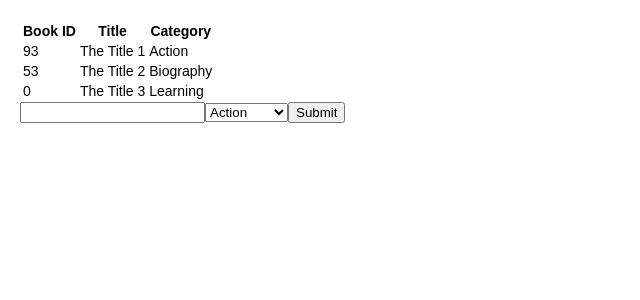
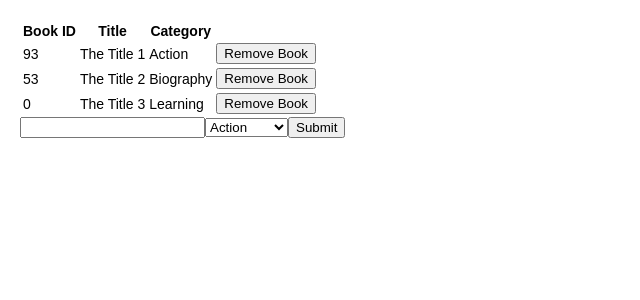
Before and after one commit to guillainbisimwa/React-Bookstore, a React (Create React App) app: page / in a window 1280 px wide. Shown: the top 300 px of the page, without its empty margins (0-640 px from the left). Built offline with nearby package versions, Linux system fonts and the light colour scheme.

Commit message:
Connect the REMOVE_BOOK action to the component

```diff
--- a/src/components/Book.js
+++ b/src/components/Book.js
@@ -1,15 +1,24 @@
 import React from 'react';
 import PropTypes from 'prop-types';
 
-const Book = ({ book }) => (
+const Book = ({ book, removeBookHandler }) => (
   <>
     <td>{ book.id }</td>
     <td>{ book.title }</td>
     <td>{ book.category }</td>
+    <td>
+    <button
+        type="button"
+        onClick={() => removeBookHandler(book.id)}
+      >
+        Remove Book
+      </button>
+    </td>
   </>
 );
 
 Book.propTypes = {
+  removeBookHandler: PropTypes.func.isRequired,
   book: PropTypes.object.isRequired,
 };
 
--- a/src/containers/BooksList.js
+++ b/src/containers/BooksList.js
@@ -1,8 +1,16 @@
-import { connect } from 'react-redux';
+import { connect, useDispatch } from 'react-redux';
 import PropTypes from 'prop-types';
 import Book from '../components/Book';
+import { REMOVE_BOOK } from '../actions';
 
-const BooksList = ({ books }) => (
+const BooksList = ({ books }) => {
+  const dispatch = useDispatch();
+
+  const handleRemoveBook = (id) => {
+    dispatch(REMOVE_BOOK(id));
+  };
+
+  return (
   <table>
     <thead>
       <tr>
@@ -16,7 +24,7 @@ const BooksList = ({ books }) => (
           books.map((book) => (
             <tr key={book.id}>
               <Book
-              book={book}
+                book={book} removeBookHandler={ (book) => handleRemoveBook(book)}
               />
             </tr>
           ))
@@ -24,6 +32,7 @@ const BooksList = ({ books }) => (
       </tbody>
     </table>
   );
+};
 
 const mapStateToProps = (state) => ({
   books: state.bookReducer,
```
Lines whose indentation alone changed are shown as unchanged.
